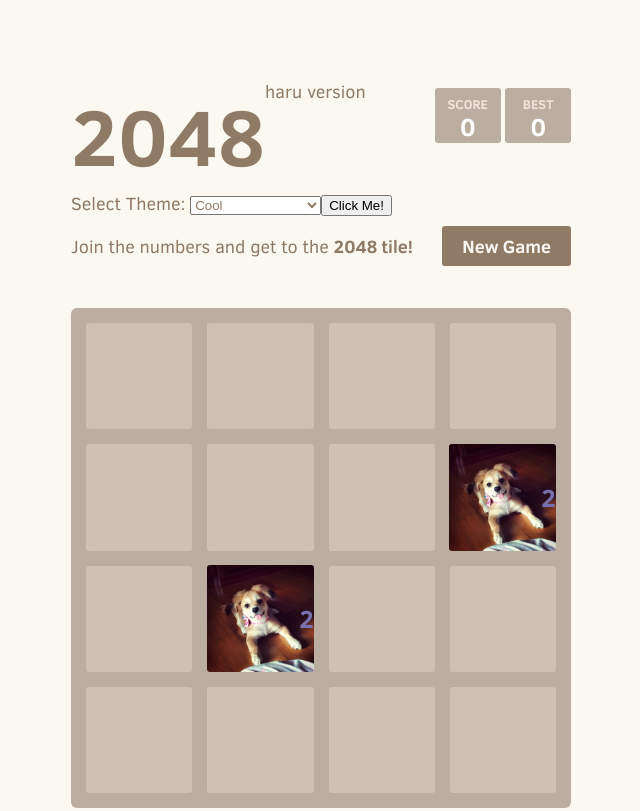
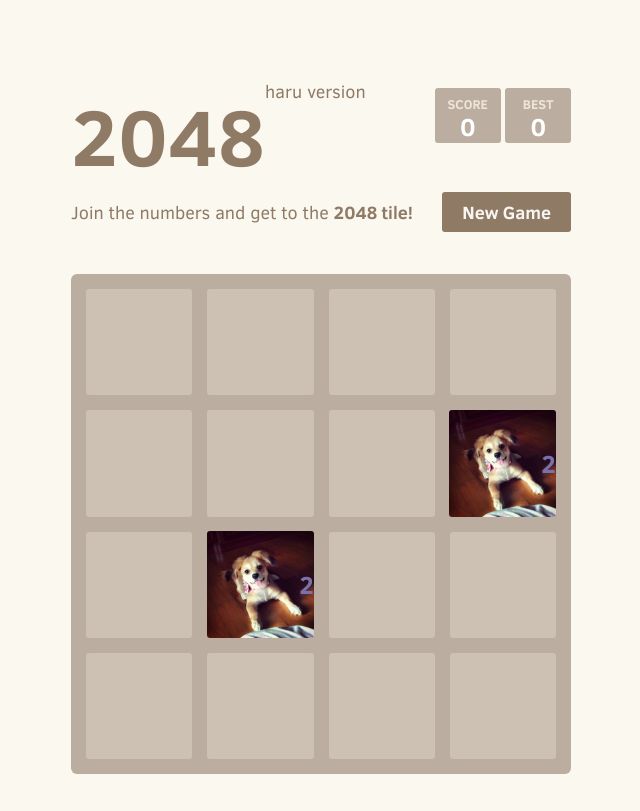
Before and after one commit to Fenno27/fenno27.github.io, a plain HTML site: page index.html in a window 1280 px wide. Shown: the top 811 px of the page, without its empty margins (319-959 px from the left). Drawn offline with Linux system fonts and the light colour scheme.

Commit message:
remove select box

```diff
--- a/index.html
+++ b/index.html
@@ -32,15 +32,6 @@
         <div class="best-container">0</div>
       </div>
     </div>
-
-    Select Theme:
-    <select id="my_select" name="select" style="color:#8f7a66;">
-      <option>Cool</option>
-      <option>Interesting</option>
-      <option>select me!</option>
-      <option>something else...?</option>
-      <input type="button" onclick="getOption()" value="Click Me!">
-    </select><br><p id="demo"></p>
 
     <div class="above-game">
       <p class="game-intro">Join the numbers and get to the <strong>2048 tile!</strong></p>
```
